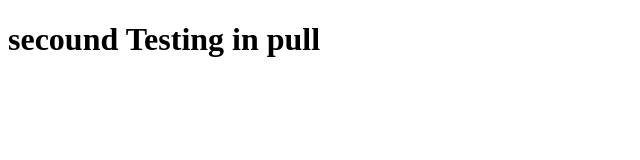
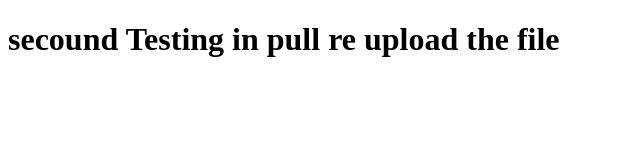
Before and after one commit to Raja0333/testing2, a plain HTML site: page index.html in a window 1280 px wide. Shown: the whole page, without its empty margins (0-640 px from the left). Drawn offline with Linux system fonts and the light colour scheme.

Commit message:
fix : pull the content in second commit

```diff
--- a/index.html
+++ b/index.html
@@ -6,7 +6,7 @@
     <title>Document</title>
 </head>
 <body>
-    <h1>secound Testing in pull</h1>
+    <h1>secound Testing in pull re upload the file</h1>
 </body>
 
 </html>
```
